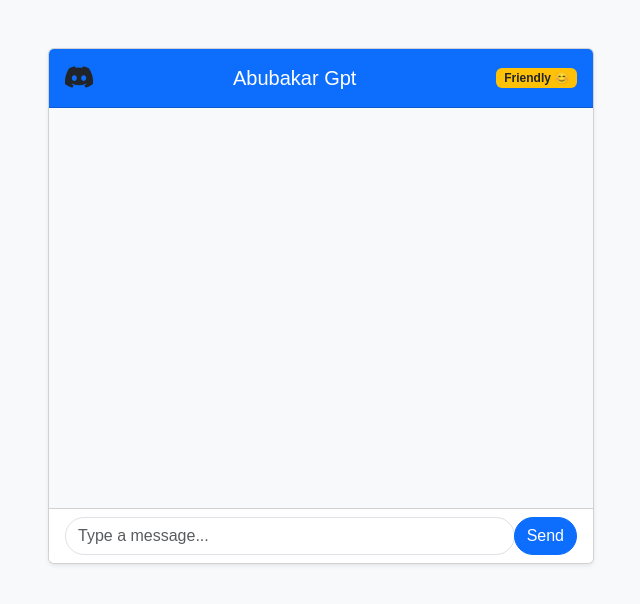
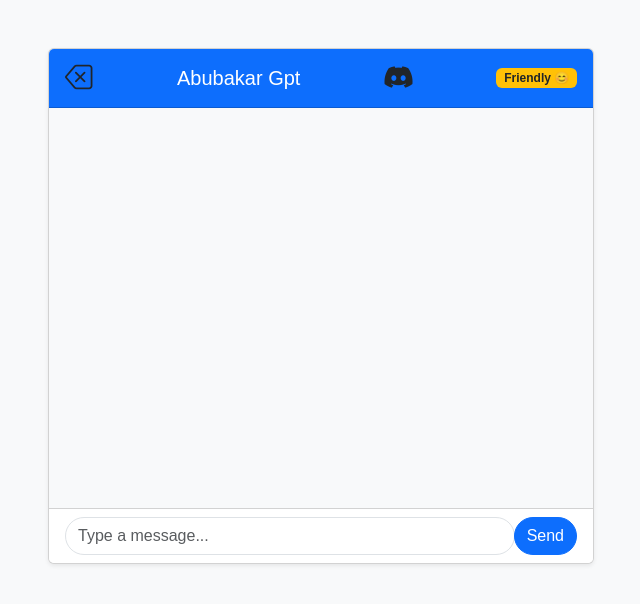
Before and after one commit to abubakarraja345-source/Ai-ChatBot, a website: page chat.html in a window 1280 px wide. Shown: the whole page, without its empty margins (319-959 px from the left). Drawn offline with nearby package versions, Linux system fonts and the light colour scheme.

Commit message:
Ai-ChatBot

```diff
--- a/chat.html
+++ b/chat.html
@@ -18,8 +18,9 @@
         <div class="col-md-6">
             <div class="card shadow-sm">
                 <div class="card-header bg-primary text-white d-flex justify-content-between align-items-center">
+                    <a href="index.html"><span ><i class="bi bi-backspace text-dark fs-3 pt-0 pb-0 mt-0 mb-0" id="back"></i></span></a>
+                    <h5 class="mb-0">Abubakar Gpt</h5>
                     <span ><i class="bi bi-discord text-dark fs-3 pt-0 pb-0 mt-0 mb-0" id="discordIcon"></i></span>
-                    <h5 class="mb-0">Abubakar Gpt</h5>
                     <span id="personalityDisplay" class="badge bg-warning text-dark">Friendly</span>
                 </div>
 
```
Also changed, not shown: index.html (+2 -2 lines).
